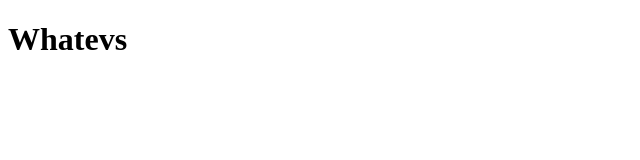
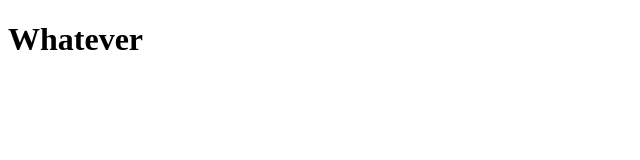
Before and after one commit to DataMoose38/testing, a plain HTML site: page index.html in a window 1280 px wide. Shown: the full height of the page, 0-640 px from the left. Drawn offline with Linux system fonts and the light colour scheme.

Commit message:
Changed the title

```diff
--- a/index.html
+++ b/index.html
@@ -7,6 +7,6 @@
     <title>Testing</title>
   </head>
   <body>
-    <h1>Whatevs</h1>
+    <h1>Whatever</h1>
   </body>
 </html>
```
